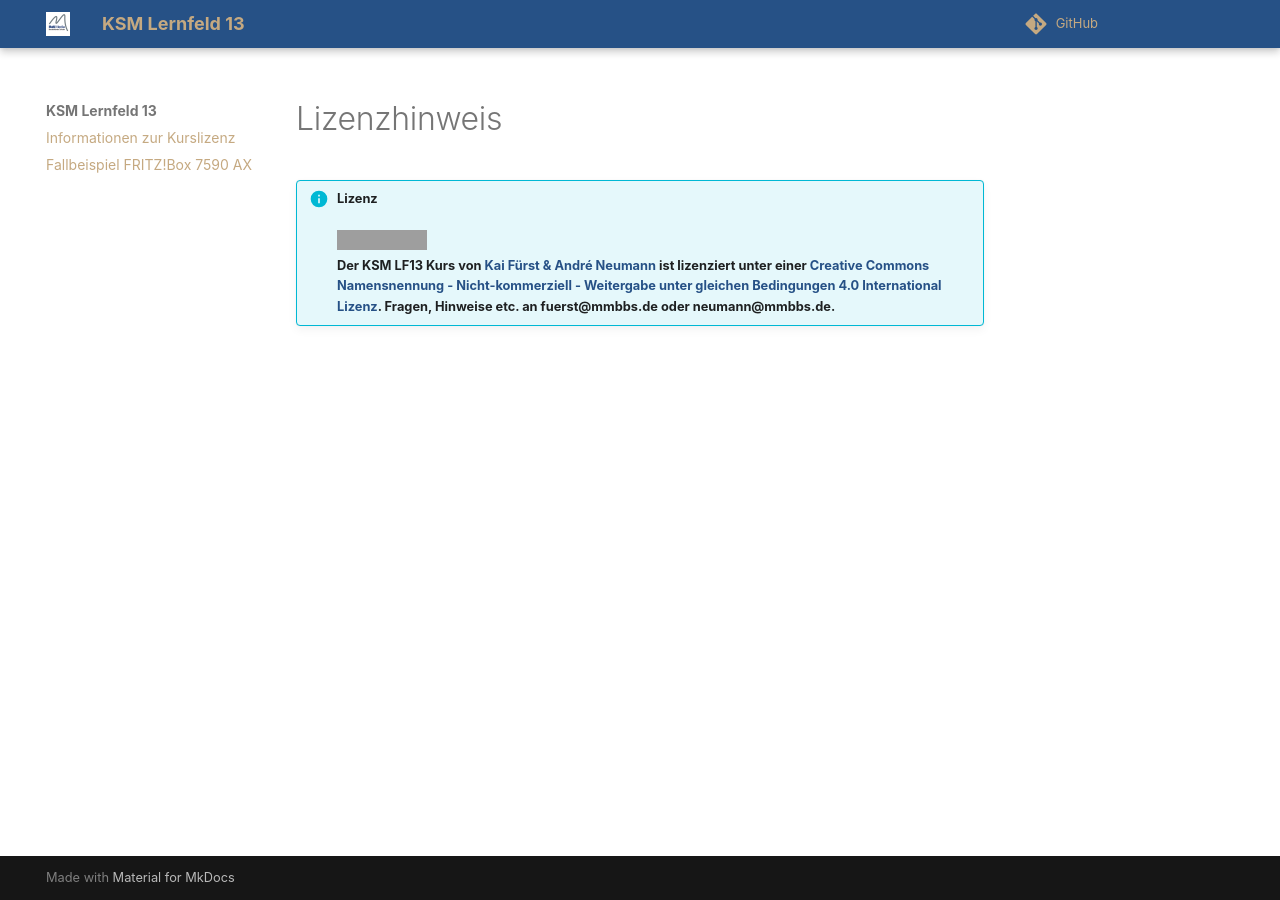
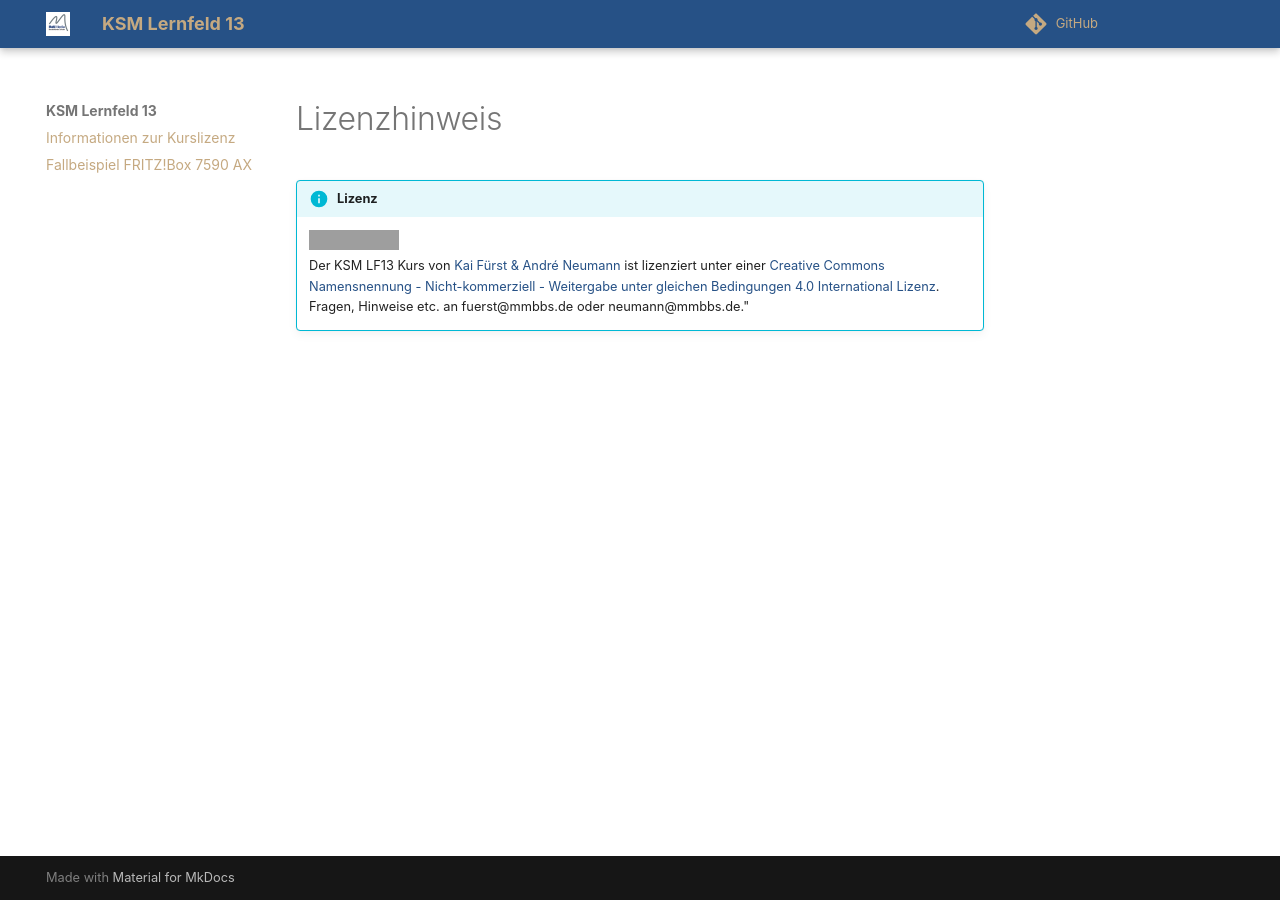
Before and after one commit to herr-nm/MMBbS_KSM_LF13, an MkDocs documentation site: the page built from docs/inhalte/lizenzhinweis.md, in a window 1280 px wide. Built offline with MkDocs 1.6.1 and Material for MkDocs 9.7.7, drawn with Linux system fonts in a browser that asks for light colours; comment, search, counter and statistics services are not loaded; grey boxes are pictures that could not be loaded.

Commit message:
Anpassung Design Lizenz

```diff
--- a/docs/inhalte/lizenzhinweis.md
+++ b/docs/inhalte/lizenzhinweis.md
@@ -1,3 +1,4 @@
 <!--include-start-->
-!!!info "Lizenz<br><br><a rel="license" href="http://creativecommons.org/licenses/by-nc-sa/4.0/"><img alt="Creative Commons Lizenzvertrag" style="border-width:0" src="https://i.creativecommons.org/l/by-nc-sa/4.0/88x31.png" /></a><br /><span xmlns:dct="http://purl.org/dc/terms/" property="dct:title">Der KSM LF13 Kurs</span> von <a xmlns:cc="http://creativecommons.org/ns#" href="https://herr-nm.github.io/MMBbS_KSM_LF13/" property="cc:attributionName" rel="cc:attributionURL">Kai Fürst & André Neumann</a> ist lizenziert unter einer <a rel="license" href="http://creativecommons.org/licenses/by-nc-sa/4.0/">Creative Commons Namensnennung - Nicht-kommerziell - Weitergabe unter gleichen Bedingungen 4.0 International Lizenz</a>. Fragen, Hinweise etc. an fuerst@mmbbs.de oder neumann@mmbbs.de."
+!!!info "Lizenz"
+    <a rel="license" href="http://creativecommons.org/licenses/by-nc-sa/4.0/"><img alt="Creative Commons Lizenzvertrag" style="border-width:0" src="https://i.creativecommons.org/l/by-nc-sa/4.0/88x31.png" /></a><br /><span xmlns:dct="http://purl.org/dc/terms/" property="dct:title">Der KSM LF13 Kurs</span> von <a xmlns:cc="http://creativecommons.org/ns#" href="https://herr-nm.github.io/MMBbS_KSM_LF13/" property="cc:attributionName" rel="cc:attributionURL">Kai Fürst & André Neumann</a> ist lizenziert unter einer <a rel="license" href="http://creativecommons.org/licenses/by-nc-sa/4.0/">Creative Commons Namensnennung - Nicht-kommerziell - Weitergabe unter gleichen Bedingungen 4.0 International Lizenz</a>. Fragen, Hinweise etc. an fuerst@mmbbs.de oder neumann@mmbbs.de."
 <!--include-end-->
```
